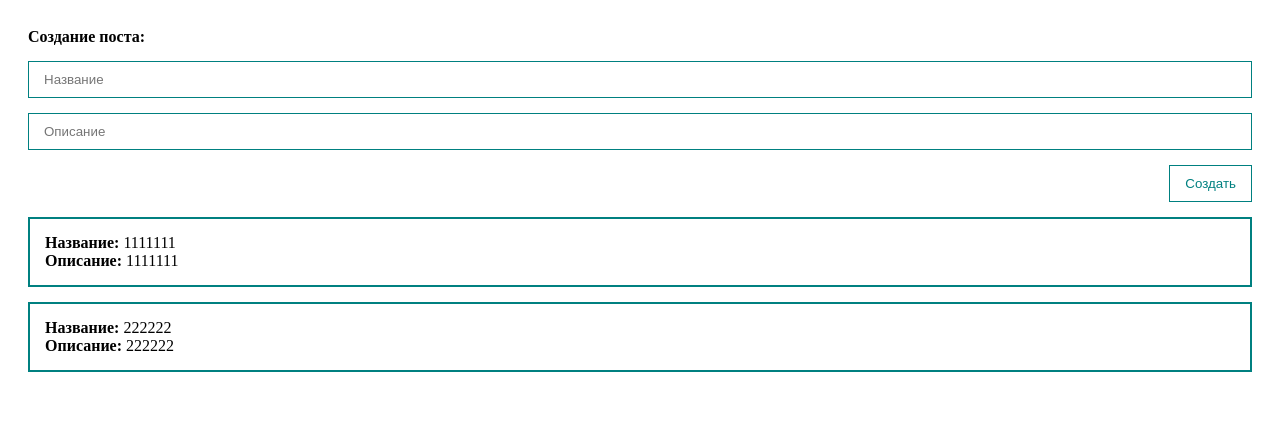
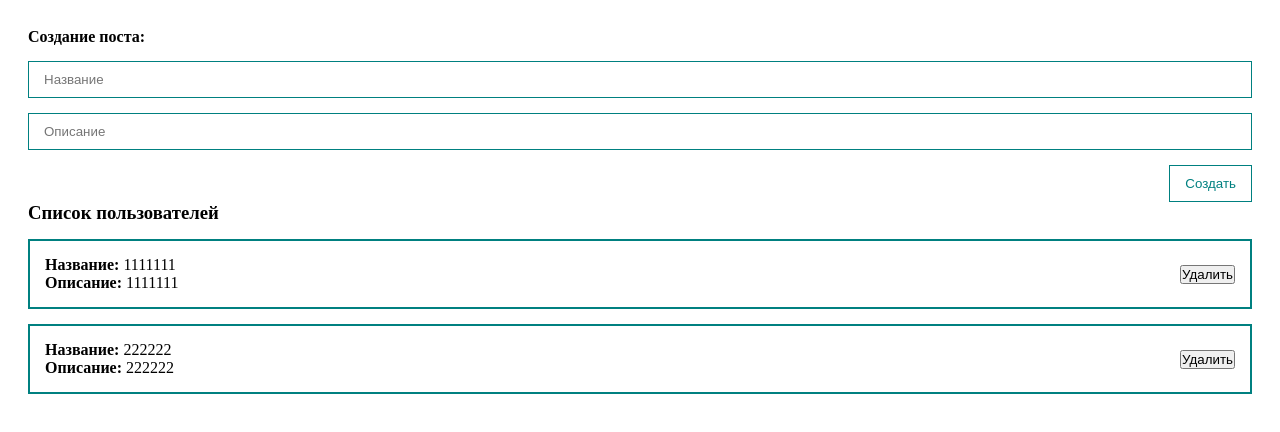
Before and after one commit to leonov-va/vue-3, a Vue app: page / in a window 1280 px wide. Shown: the top 432 px of the page. Built offline with nearby package versions, Linux system fonts and the light colour scheme.

Commit message:
create form, list, item components

```diff
--- a/src/App.vue
+++ b/src/App.vue
@@ -1,32 +1,19 @@
 <template>
   <div>
-    <form class="form" @submit.prevent>
-      <h4>Создание поста:</h4>
-      <input
-        class="input"
-        type="text"
-        placeholder="Название"
-        v-bind:value="title"
-        @input="title = $event.target.value"
-      />
-      <input
-        class="input"
-        type="text"
-        placeholder="Описание"
-        v-bind:value="body"
-        @input="body = $event.target.value"
-      />
-      <button class="btn" @click="createPost">Создать</button>
-    </form>
-    <div class="post" v-for="post in posts">
-      <div><strong>Название: </strong>{{ post.title }}</div>
-      <div><strong>Описание: </strong>{{ post.body }}</div>
-    </div>
+    <post-form @create="createPost" />
+    <post-list :posts="posts" />
   </div>
 </template>
 
 <script>
+import PostForm from "@/components/PostForm";
+import PostList from "@/components/PostList";
+
 export default {
+  components: {
+    PostForm,
+    PostList,
+  },
   data: () => ({
     posts: [
       {
@@ -40,18 +27,10 @@
         body: "222222",
       },
     ],
-    title: "",
-    body: "",
   }),
   methods: {
-    createPost() {
-      const newPost = {
-        id: Date.now(),
-        title: this.title,
-        body: this.body,
-      };
-      this.posts.push(newPost);
-      this.title = this.body = "";
+    createPost(post) {
+      this.posts.push(post);
     },
   },
 };
@@ -66,27 +45,4 @@
 #app {
   padding: 28px;
 }
-.form {
-  display: flex;
-  flex-direction: column;
-}
-.post {
-  margin-top: 15px;
-  padding: 15px;
-  border: 2px solid teal;
-}
-.input {
-  width: 100%;
-  margin-top: 15px;
-  padding: 10px 15px;
-  border: 1px solid teal;
-}
-.btn {
-  align-self: flex-end;
-  margin-top: 15px;
-  padding: 10px 15px;
-  border: 1px solid teal;
-  background: none;
-  color: teal;
-}
 </style>
--- a/src/components/PostForm.vue
+++ b/src/components/PostForm.vue
@@ -0,0 +1,61 @@
+<template>
+  <form class="form" @submit.prevent>
+    <h4>Создание поста:</h4>
+    <input
+      class="input"
+      type="text"
+      placeholder="Название"
+      v-model="post.title"
+    />
+    <input
+      class="input"
+      type="text"
+      placeholder="Описание"
+      v-model="post.body"
+    />
+    <button class="btn" @click="createPost">Создать</button>
+  </form>
+</template>
+
+<script>
+export default {
+  data: () => ({
+    post: {
+      title: "",
+      body: "",
+    },
+  }),
+  methods: {
+    createPost() {
+      this.post.id = Date.now();
+      this.$emit("create", this.post);
+      this.post = {
+        title: "",
+        body: "",
+      };
+    },
+  },
+};
+</script>
+
+<style scoped>
+.form {
+  display: flex;
+  flex-direction: column;
+}
+
+.input {
+  width: 100%;
+  margin-top: 15px;
+  padding: 10px 15px;
+  border: 1px solid teal;
+}
+.btn {
+  align-self: flex-end;
+  margin-top: 15px;
+  padding: 10px 15px;
+  border: 1px solid teal;
+  background: none;
+  color: teal;
+}
+</style>
--- /dev/null
+++ b/src/components/PostItem.vue
@@ -0,0 +1,35 @@
+<template>
+  <div class="post">
+    <div>
+      <div><strong>Название: </strong>{{ post.title }}</div>
+      <div><strong>Описание: </strong>{{ post.body }}</div>
+    </div>
+    <div class="post__btns">
+      <button>Удалить</button>
+    </div>
+  </div>
+</template>
+
+<script>
+export default {
+  props: {
+    post: {
+      type: Object,
+      required: true,
+    },
+  },
+  data: () => ({}),
+  methods: {},
+};
+</script>
+
+<style scoped>
+.post {
+  display: flex;
+  align-items: center;
+  justify-content: space-between;
+  margin-top: 15px;
+  padding: 15px;
+  border: 2px solid teal;
+}
+</style>
--- a/src/components/PostList.vue
+++ b/src/components/PostList.vue
@@ -0,0 +1,26 @@
+<template>
+  <div>
+    <h3>Список пользователей</h3>
+    <post-item v-for="post in posts" :post="post" />
+  </div>
+</template>
+
+<script>
+import PostItem from "@/components/PostItem";
+
+export default {
+  props: {
+    posts: {
+      type: Array,
+      required: true,
+    },
+  },
+  components: {
+    PostItem,
+  },
+  data: () => ({}),
+  methods: {},
+};
+</script>
+
+<style scoped></style>
```
